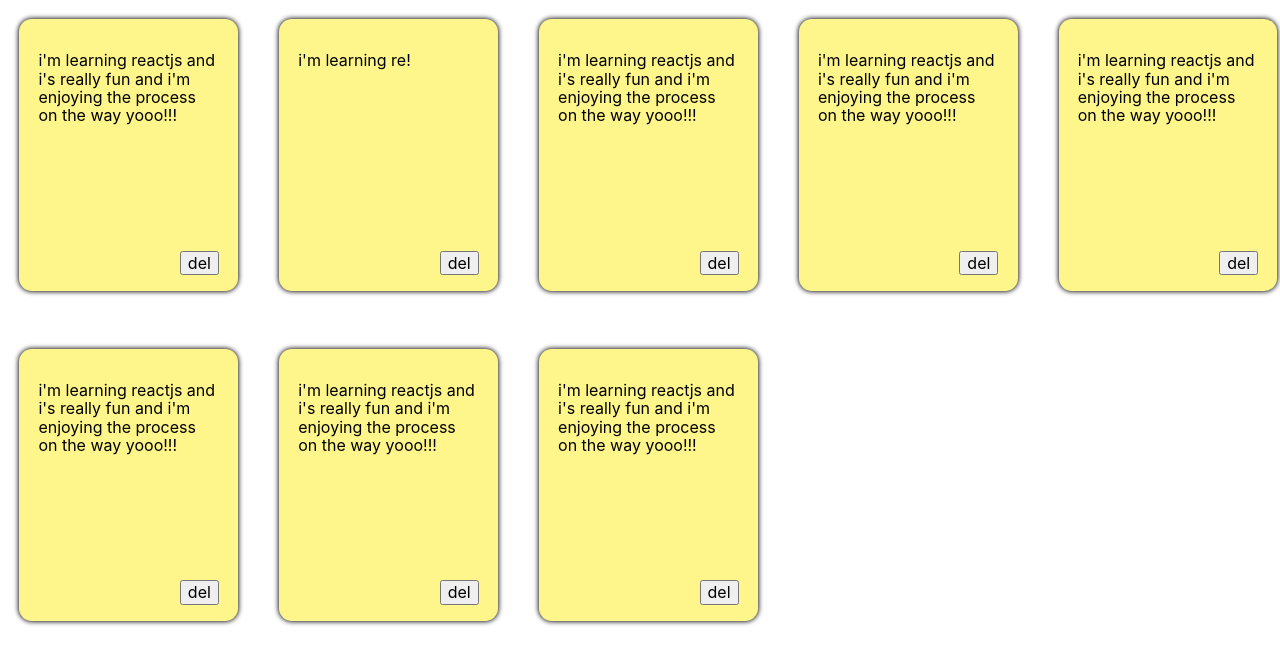
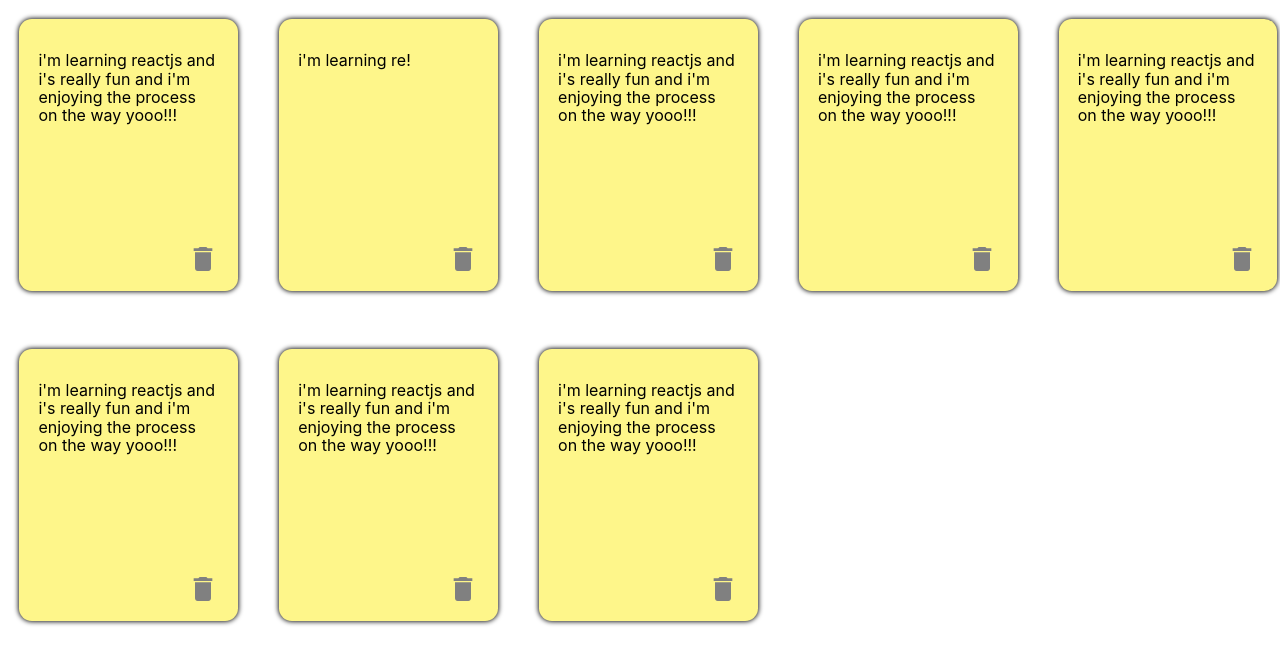
Before and after one commit to BodaNabeel/note-keeping-react, a React (Create React App) app: page / in a window 1280 px wide. Shown: the top 664 px of the page. Built offline with nearby package versions, Linux system fonts and the light colour scheme.

Commit message:
delete icon added and styled

```diff
--- a/src/components/Note.jsx
+++ b/src/components/Note.jsx
@@ -1,5 +1,7 @@
 import React from "react";
-export default function Note({ id, text, notes, setNotes }) {
+// import AiTwotoneDelete from "react-icons/ai"
+import { MdDelete } from "react-icons/md"
+export default function Note({  notes, setNotes }) {
   const handleDelete = (key) => {
     const updatedNotes = notes.filter((notes) => notes.id !== key);
     setNotes(updatedNotes);
@@ -11,14 +13,15 @@ export default function Note({ id, text, notes, setNotes }) {
         return (
           <div key={el.id} className="note">
             <p className="note-text">{el.text}</p>
-            <button
+            {/* <button
               className="note-btn"
               onClick={() => {
                 handleDelete(el.id);
               }}
             >
               del
-            </button>
+            </button> */}
+              <MdDelete className="note-btn" onClick={() => {handleDelete(el.id)}} />
           </div>
         );
       })}
--- a/src/index.css
+++ b/src/index.css
@@ -44,4 +44,11 @@ code {
 }
 .note-btn {
   align-self: flex-end;
+  font-size: 2rem;
+  cursor: pointer;
+  color: grey;
+  transition: color 0.5s;
 }
+.note-btn:hover {
+  color: black
+}
```
